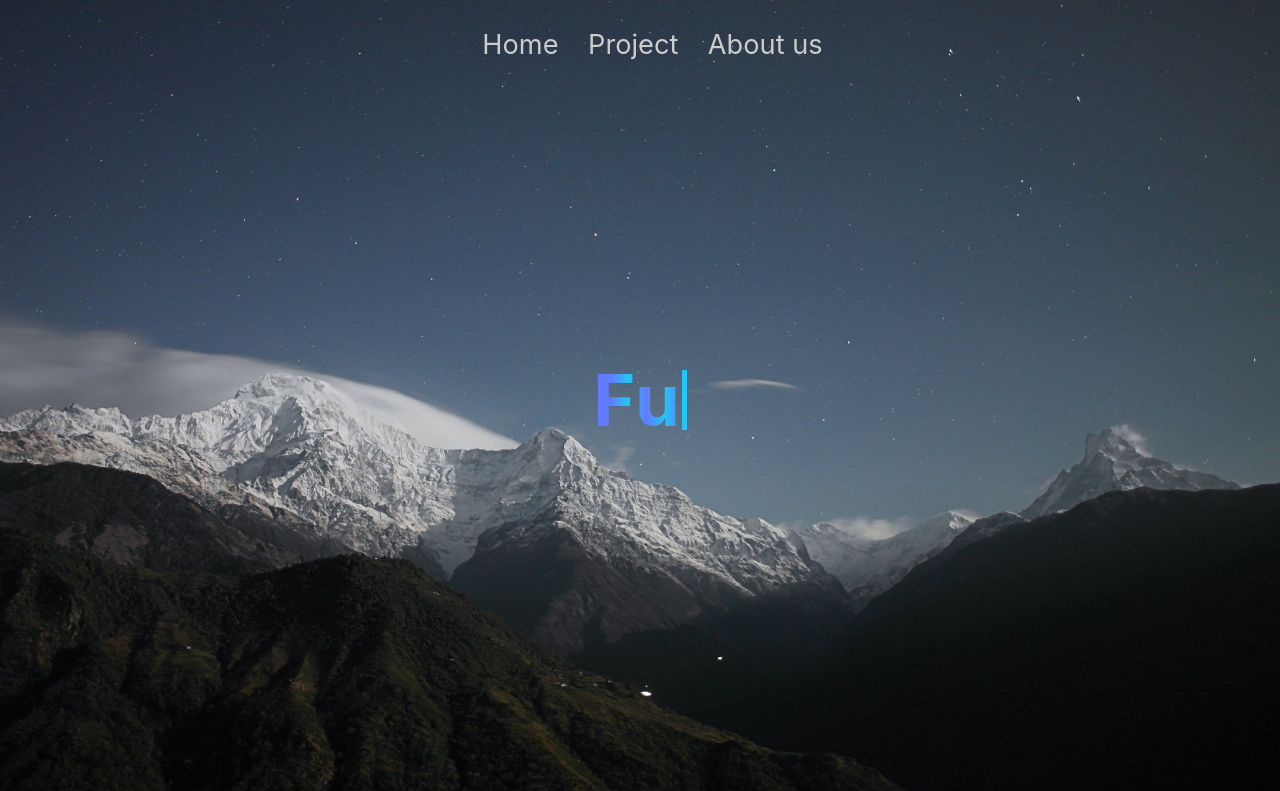
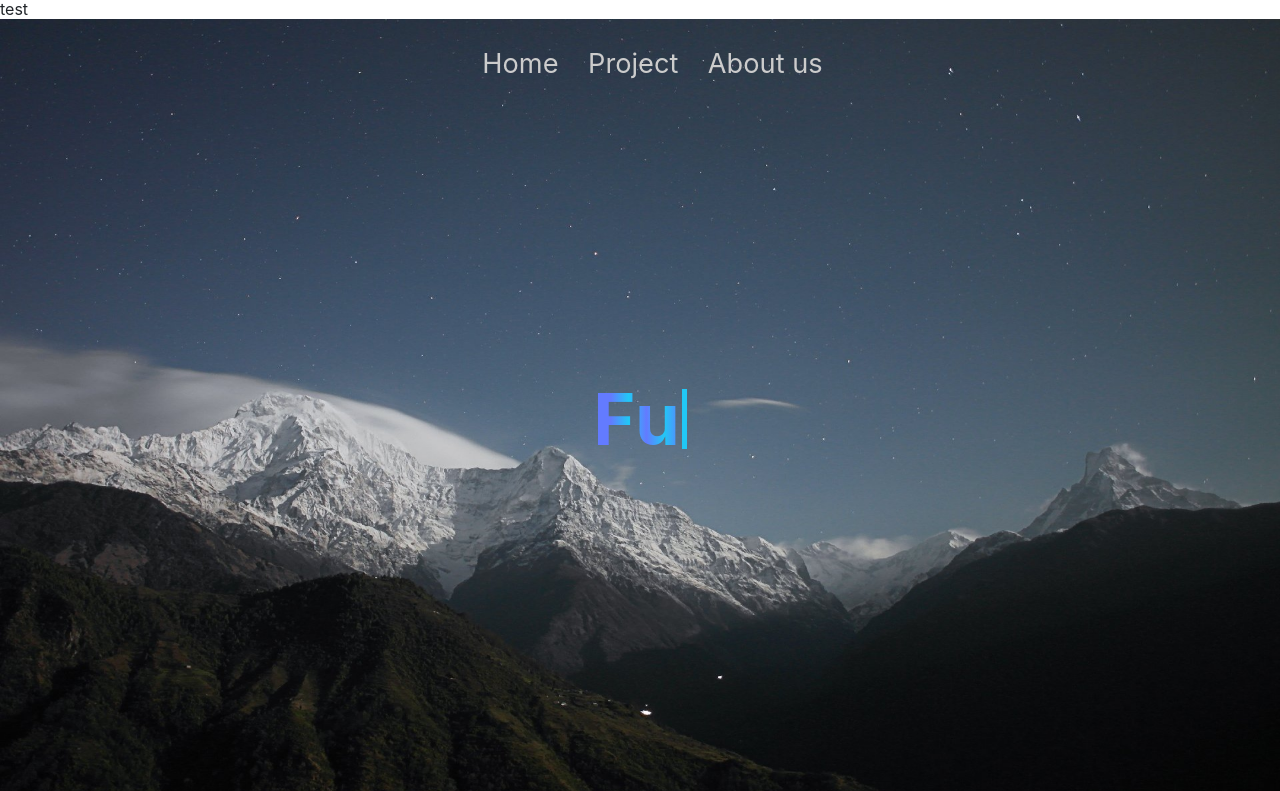
Before and after one commit to 3bd-ulrahman/3-booda, a plain HTML site: page index.html in a window 1280 px wide. Shown: the top 791 px of the page. Drawn offline with nearby package versions, Linux system fonts and the light colour scheme.

Commit message:
Update index.html

```diff
--- a/index.html
+++ b/index.html
@@ -7,8 +7,11 @@
     <link rel="stylesheet" href="https://use.fontawesome.com/releases/v5.14.0/css/all.css" integrity="sha384-HzLeBuhoNPvSl5KYnjx0BT+WB0QEEqLprO+NBkkk5gbc67FTaL7XIGa2w1L0Xbgc" crossorigin="anonymous">
     <link rel="stylesheet" href="https://cdn.jsdelivr.net/npm/bootstrap@4.5.3/dist/css/bootstrap.min.css" integrity="sha384-TX8t27EcRE3e/ihU7zmQxVncDAy5uIKz4rEkgIXeMed4M0jlfIDPvg6uqKI2xXr2" crossorigin="anonymous">
     <link rel="stylesheet" href="css/style.css">
+    <script src="https://cdn.tailwindcss.com"></script>
 </head>
 <body>
+
+    <h1 calss="text-3xl font-bold underline">test</h1>
 
     <!-- loading page -->
     <section id="preloader">
```
